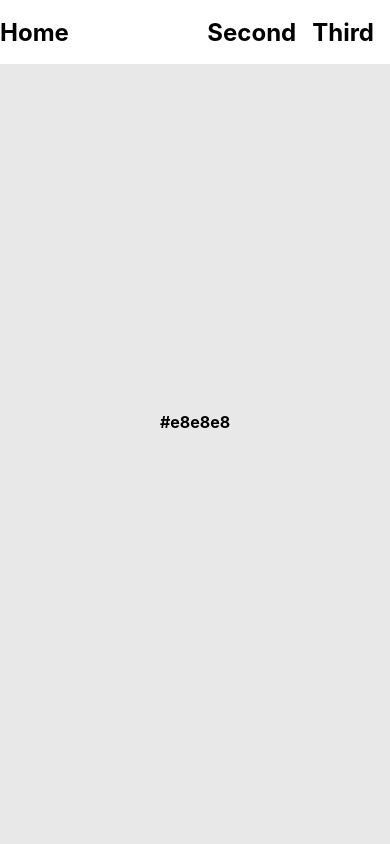
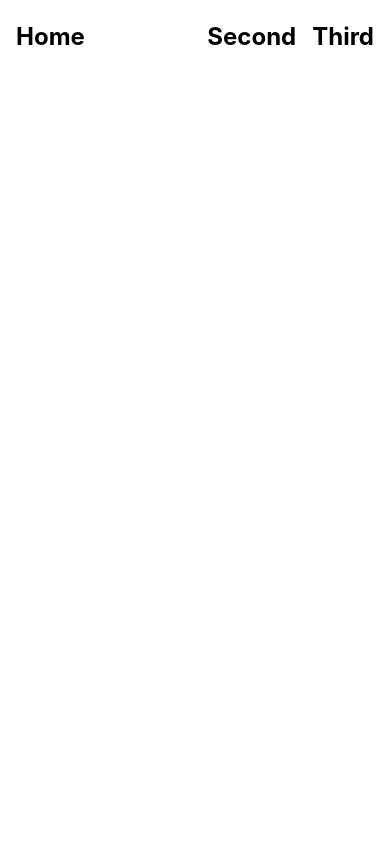
Before and after one commit to cdbrouk/cdbrouk, a React (Create React App) app: page / in a window 390 px wide. Shown: the top 844 px of the page. Built offline with nearby package versions, Linux system fonts and the light colour scheme.

Commit message:
Edit main responsive header

```diff
--- a/package.json
+++ b/package.json
@@ -16,6 +16,7 @@
     "@types/react-router-hash-link": "^1.2.1",
     "react": "^16.13.0",
     "react-dom": "^16.13.0",
+    "react-helmet-async": "^1.0.4",
     "react-router-dom": "^5.1.2",
     "react-router-hash-link": "^1.2.2",
     "react-scripts": "3.4.0",
--- a/src/components/home/TestComponent.tsx
+++ /dev/null
@@ -1,29 +0,0 @@
-import React from 'react';
-import styled from 'styled-components';
-
-const Container = styled.div`
-  display: flex;
-  height: 100vh;
-  background: ${props => props.color};
-  justify-content: center;
-  align-items: center;
-`;
-
-const Text = styled.h1`
-  font-size: 1rem;
-`;
-
-export interface TestComponentProps {
-  color: string;
-  id: string;
-}
-
-const TestComponent = ({ color, id }: TestComponentProps) => {
-  return (
-    <Container color={color} id={id}>
-      <Text>{color}</Text>
-    </Container>
-  );
-};
-
-export default TestComponent;
--- a/src/components/main/MainHeader.tsx
+++ b/src/components/main/MainHeader.tsx
@@ -6,11 +6,11 @@ import MainResponsive from './MainResponsive';
 export interface MainHeaderProps {}
 
 const Block = styled.div`
-  height: 4rem;
+  height: 72px;
   position: fixed;
   z-index: 10;
-  background: white;
   width: 100%;
+  background-color: white;
 `;
 
 const Inner = styled(MainResponsive)`
@@ -30,9 +30,9 @@ const Home = styled.h1`
   font-size: 1.5rem;
 `;
 
-const RightMenu = styled.h1`
+const RightItem = styled.h1`
   font-size: 1.5rem;
-  margin-right: 1rem;
+  margin-left: 1rem;
 `;
 
 const MainHeader = (props: MainHeaderProps) => {
@@ -46,14 +46,14 @@ const MainHeader = (props: MainHeaderProps) => {
             smooth
             style={{ textDecoration: 'none', color: 'black' }}
           >
-            <RightMenu>Second</RightMenu>
+            <RightItem>Second</RightItem>
           </Link>
           <Link
             to="#third"
             smooth
             style={{ textDecoration: 'none', color: 'black' }}
           >
-            <RightMenu>Third</RightMenu>
+            <RightItem>Third</RightItem>
           </Link>
         </Right>
       </Inner>
--- a/src/components/main/MainResponsive.tsx
+++ b/src/components/main/MainResponsive.tsx
@@ -1,8 +1,26 @@
 import React from 'react';
 import styled from 'styled-components';
+import { mediaQuery } from '../../lib/styles/media';
 
 const Block = styled.div`
-  width: 100%;
+  width: 1728px;
+  margin-left: auto;
+  margin-right: auto;
+  ${mediaQuery(1919)} {
+    width: 1376px;
+  }
+  ${mediaQuery(1440)} {
+    width: 1280px;
+  }
+  ${mediaQuery(1312)} {
+    width: 912px;
+  }
+  ${mediaQuery(944)} {
+    width: calc(100% - 2rem);
+  }
+  ${mediaQuery(767)} {
+    width: calc(100% - 2rem);
+  }
 `;
 
 export interface MainResponsiveProps {
--- a/src/pages/home/HomePage.tsx
+++ b/src/pages/home/HomePage.tsx
@@ -1,14 +1,11 @@
 import React from 'react';
 import MainTemplate from '../../components/main/MainTemplate';
-import TestComponent from '../../components/home/TestComponent';
 import MainHeader from '../../components/main/MainHeader';
 
 const HomePage = () => {
   return (
     <MainTemplate>
       <MainHeader />
-      <TestComponent color="#e8e8e8" id="second" />
-      <TestComponent color="#3A6EE8" id="third" />
     </MainTemplate>
   );
 };
```
Also changed, not shown: src/components/home/HomeLayout.tsx (added, +17 -0 lines), src/lib/styles/media.ts (renamed from src/lib/media.ts), 1 other file (tests, documents, lock files or other folders).
